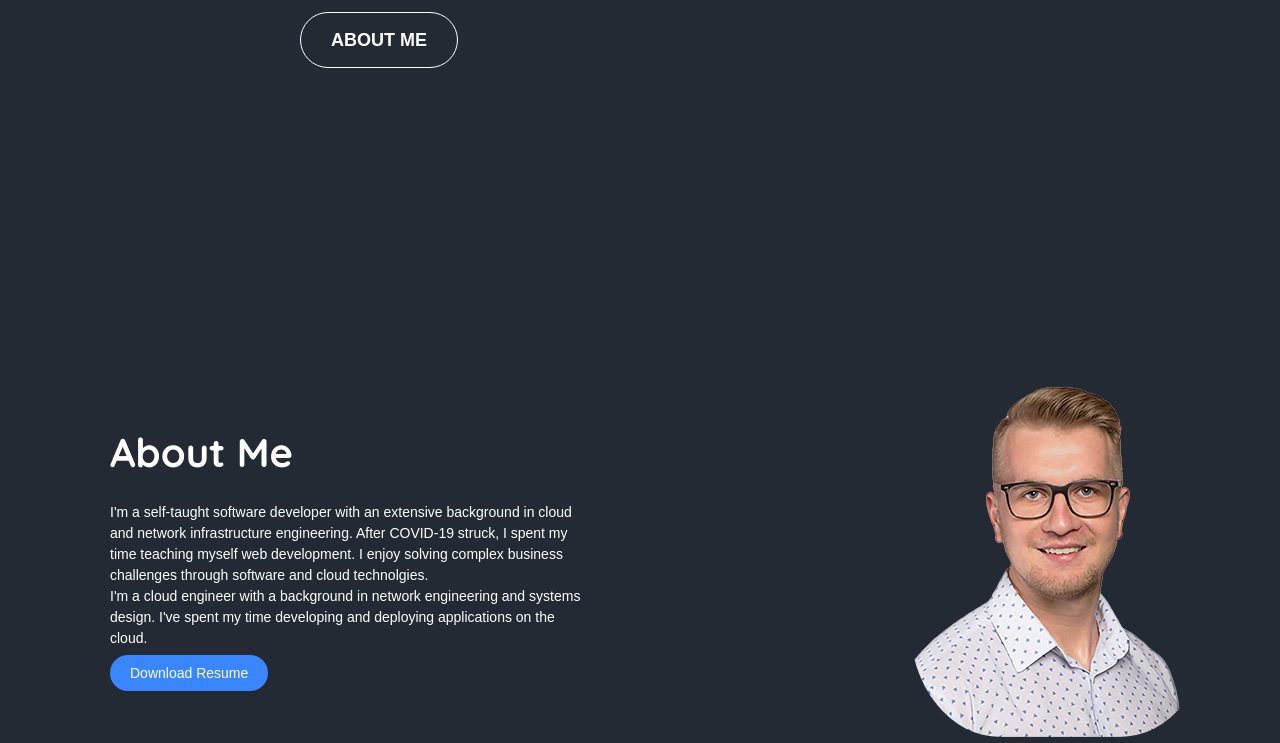
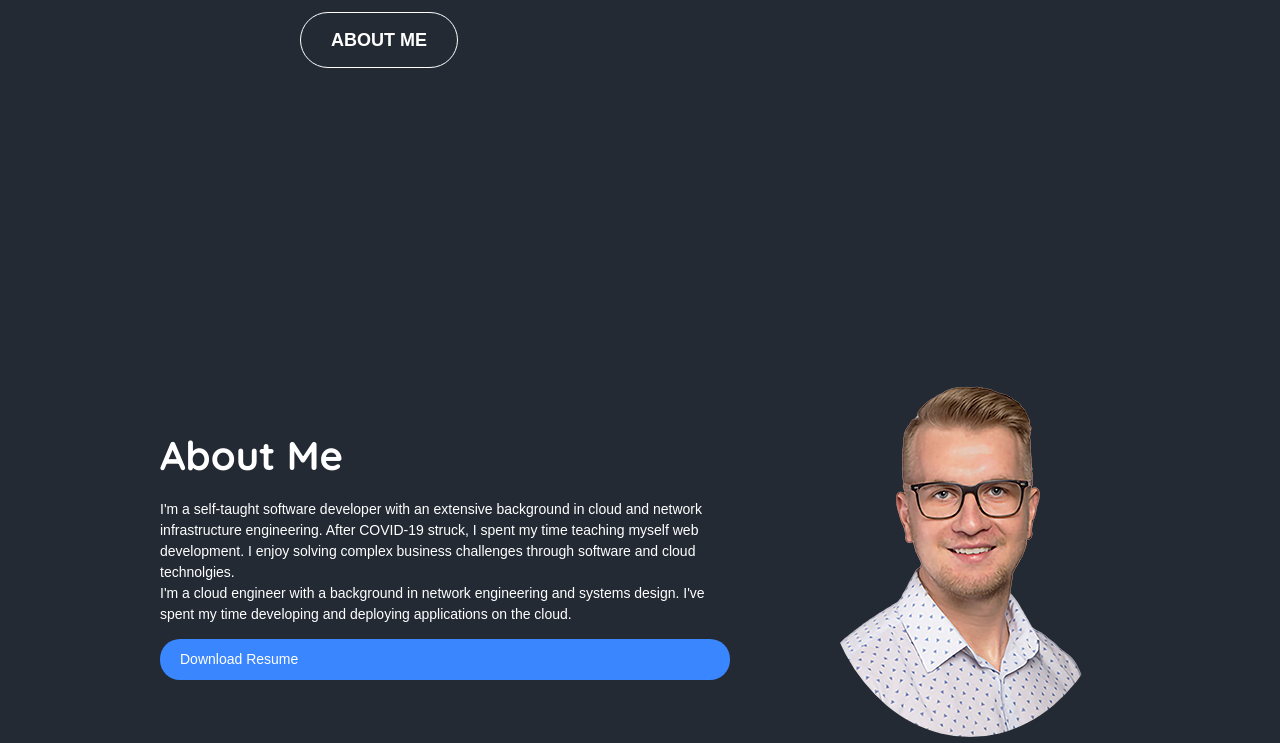
Before and after one commit to curtrube/static-site-template, a website: page index.html in a window 1280 px wide. Shown: the part 494-1237 px from the top of the page. Drawn offline with nearby package versions, Linux system fonts and the light colour scheme.

Commit message:
made things more responsive

```diff
--- a/css/site.css
+++ b/css/site.css
@@ -318,10 +318,10 @@ a {
 
 .about {
   display: flex;
-  flex-direction: row;
+  flex-direction: column;
   align-items: center;
   justify-content: center;
-  margin-left: 4rem;
+  text-align: center;
 }
 
 .about__title {
@@ -330,13 +330,32 @@ a {
 }
 
 .about__summary {
-  max-width: 60%;
+  max-width: 75vw;
 }
 
 .about a {
-  margin-top: 4rem;
 }
 
-.about-headshot {
-  border-radius: 30%;
+.about img {
+  border-radius: 50%;
+  max-width: 150px;
 }
+
+@media screen and (min-width: 1024px) {
+  .about {
+    flex-direction: row;
+    text-align: left;
+    justify-content: space-evenly;
+  }
+  .about__intro {
+    max-width: 50%;
+    display: flex;
+    flex-direction: column;
+  }
+  .about__title {
+    margin: 0;
+  }
+  .about img {
+    max-width: 100%;
+  }
+}
--- a/index.html
+++ b/index.html
@@ -50,7 +50,7 @@
       <section id="about">
         <div class="container">
           <div class="about">
-            <div>
+            <div class="about__intro">
               <h2 class="about__title">About Me</h2>
               <p class="about__summary">
                 I'm a self-taught software developer with an extensive
@@ -66,7 +66,7 @@
               <a class="badge badge--download" href="#">Download Resume</a>
             </div>
             <div>
-              <img class="about-headshot" src="./img/headshot02.png" alt="" />
+              <img src="./img/headshot02.png" alt="" />
             </div>
           </div>
         </div>
```
